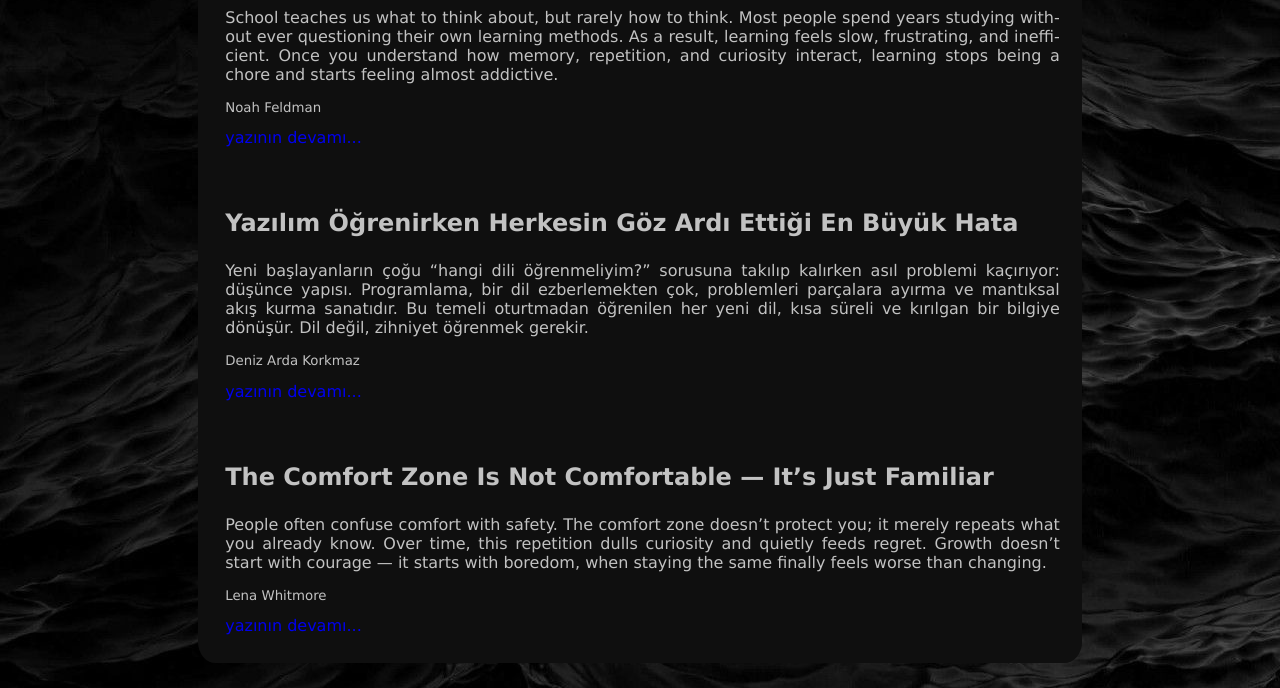
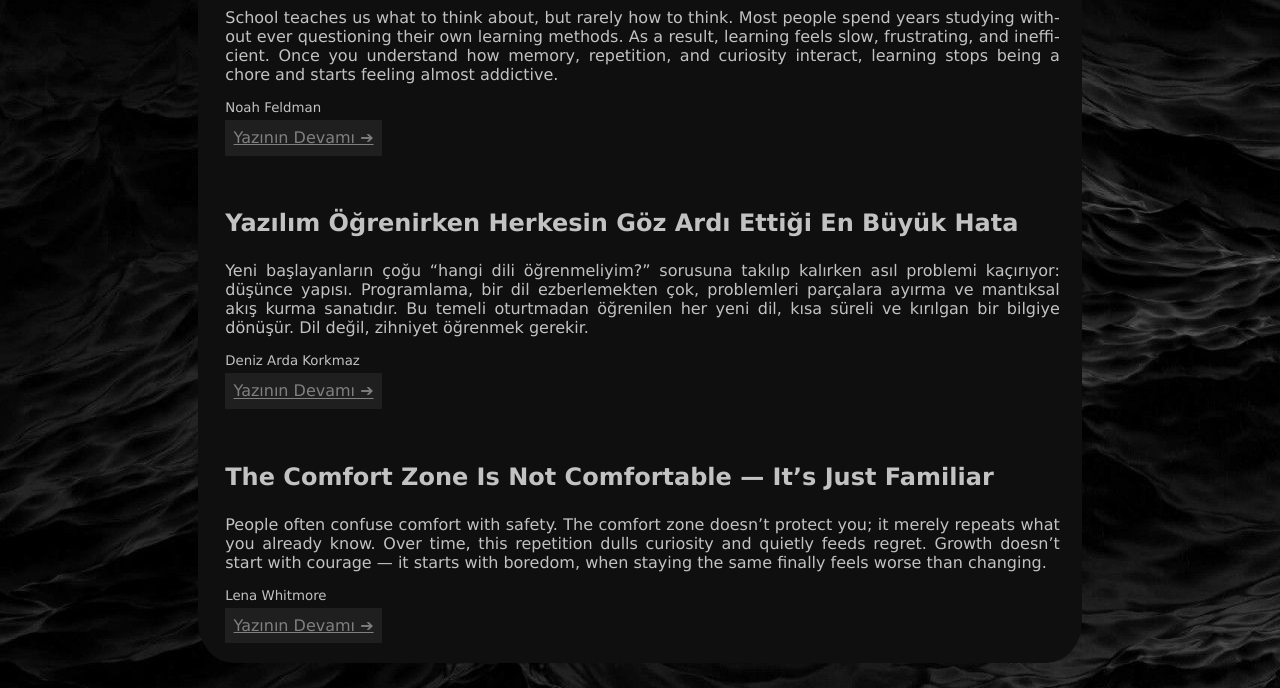
Before and after one commit to kaganksgl/website, a plain HTML site: page index.html in a window 1280 px wide. Shown: the part 495-1183 px from the top of the page. Drawn offline with Linux system fonts and the light colour scheme.

Commit message:
links fixed

```diff
--- a/articles/articlestyle.css
+++ b/articles/articlestyle.css
@@ -0,0 +1,13 @@
+body {
+    background-image: url(../images/945731-3840x2160-desktop-4k-matte-black-wallpaper-image.jpg);
+    background-repeat: no-repeat;
+    font-family: 'Lucida Sans', 'Lucida Sans Regular', 'Lucida Grande', 'Lucida Sans Unicode', Geneva, Verdana, sans-serif;
+}
+.sheet1 {
+    text-align: center;
+    color: #c2c2c2;
+    margin: 2% 15%;
+    padding: 1%;
+    background-color: #0f0f0f;
+    border-radius: 4%;
+}
--- a/index.html
+++ b/index.html
@@ -16,28 +16,28 @@
             <h3 id="article-headers">Dikkat Dağınıklığı Bir Kusur mu, Yoksa Yanlış Kullanılmış Bir Güç mü?</h3>
             <p id="article-previews">Modern dünyada dikkat dağınıklığı genellikle bir problem olarak etiketleniyor; oysa mesele çoğu zaman zihnin “fazla çalışması”. Bir şeye odaklanamamak değil, aynı anda çok fazla şeye odaklanmak esas sorun olabilir. Doğru kanalize edildiğinde bu zihinsel dağınıklık, yaratıcılığın ve analitik düşüncenin ham maddesine dönüşebilir. Belki de çözüm, kendimizi düzeltmeye çalışmak değil; zihnimizi doğru yerde kullanmayı öğrenmektir.</p>
             <p id="author-date">Emirhan Yalçın</p>
-            <a href="articles/article1.html" target="_blank" id="links">yazının devamı...</a>
+            <a href="articles/article1.html" target="_blank" id="links">Yazının Devamı ➔</a>
             <br>
             <br>
             <br>
             <h3 id="article-headers">Why Most People Never Actually Learn How to Learn</h3>
             <p id="article-previews">School teaches us what to think about, but rarely how to think. Most people spend years studying without ever questioning their own learning methods. As a result, learning feels slow, frustrating, and inefficient. Once you understand how memory, repetition, and curiosity interact, learning stops being a chore and starts feeling almost addictive.</p>
             <p id="author-date">Noah Feldman</p>
-            <a href="articles/article2.html" target="_blank" id="links">yazının devamı...</a>
+            <a href="articles/article2.html" target="_blank" id="links">Yazının Devamı ➔</a>
             <br>
             <br>
             <br>
             <h3 id="article-headers">Yazılım Öğrenirken Herkesin Göz Ardı Ettiği En Büyük Hata</h3>
             <p id="article-previews">Yeni başlayanların çoğu “hangi dili öğrenmeliyim?” sorusuna takılıp kalırken asıl problemi kaçırıyor: düşünce yapısı. Programlama, bir dil ezberlemekten çok, problemleri parçalara ayırma ve mantıksal akış kurma sanatıdır. Bu temeli oturtmadan öğrenilen her yeni dil, kısa süreli ve kırılgan bir bilgiye dönüşür. Dil değil, zihniyet öğrenmek gerekir.</p>
             <p id="author-date">Deniz Arda Korkmaz</p>
-            <a href="articles/article3.html" target="_blank" id="links">yazının devamı...</a>
+            <a href="articles/article3.html" target="_blank" id="links">Yazının Devamı ➔</a>
             <br>
             <br>
             <br>
             <h3 id="article-headers">The Comfort Zone Is Not Comfortable — It’s Just Familiar</h3>
             <p id="article-previews">People often confuse comfort with safety. The comfort zone doesn’t protect you; it merely repeats what you already know. Over time, this repetition dulls curiosity and quietly feeds regret. Growth doesn’t start with courage — it starts with boredom, when staying the same finally feels worse than changing.</p>
             <p id="author-date">Lena Whitmore</p>
-            <a href="articles/article4.html" target="_blank" id="links">yazının devamı...</a>
+            <a href="articles/article4.html" target="_blank" id="links">Yazının Devamı ➔</a>
         </div>
     </div>
 
--- a/style.css
+++ b/style.css
@@ -23,8 +23,7 @@ body {
     margin: 2% 15%;
     padding: 1%;
     background-color: #0f0f0f;
-    border-radius: 2%;
-
+    border-radius: 4%;
 }
 .articles {
     text-align: left;
@@ -44,7 +43,13 @@ body {
     hyphens: auto;
 }
 
-#links {
+#links:link, :visited {
+    color: grey;
+    background-color: #1f1f1f;
+    padding: 1%;
+}
 
-    text-decoration: none;
+#links:hover, :active {
+    background-color: #2f2f2f;
+    padding: 1%;
 }
```
Also changed, not shown: articles/article1.html (+4 -2 lines).
